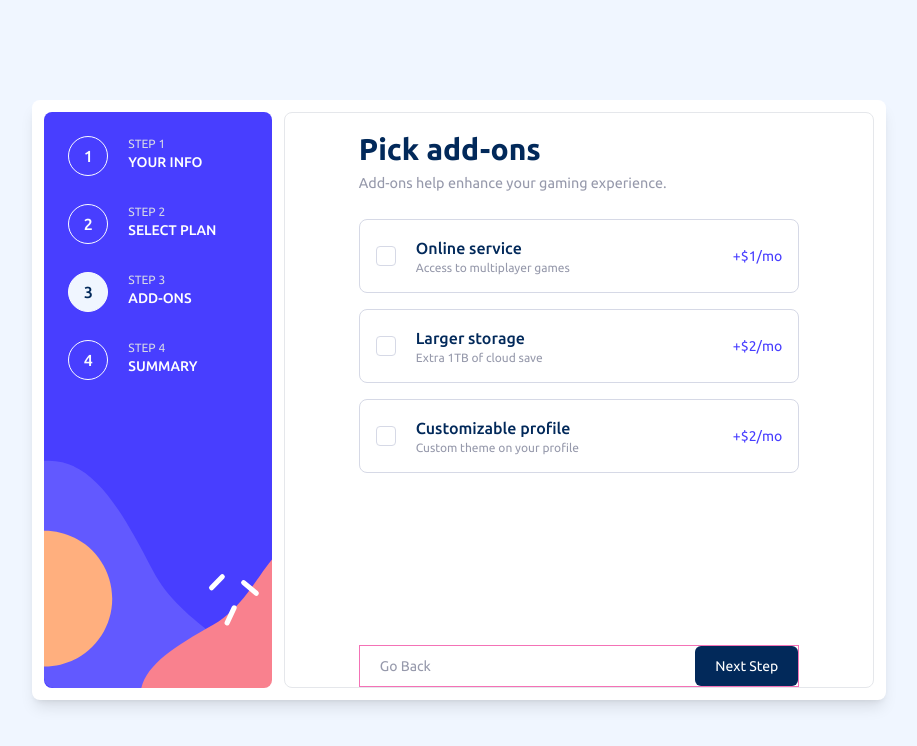
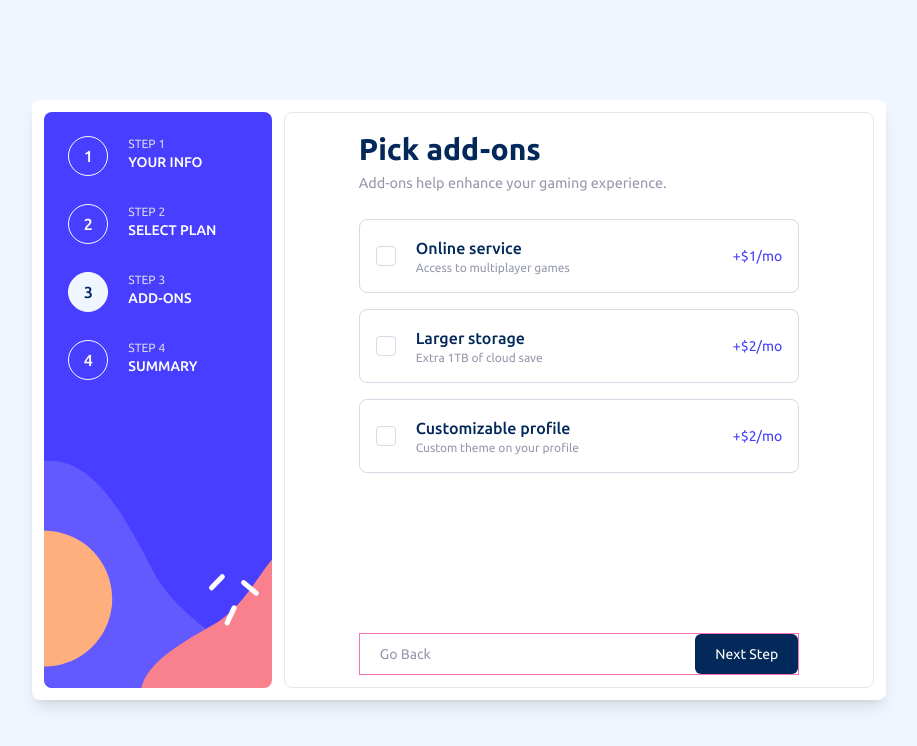
Before and after one commit to HealerC/multistep-form, a Next.js app: page /add-ons in a window 1280 px wide. Shown: the top 746 px of the page, without its empty margins (181-1098 px from the left). Built offline with nearby package versions, Linux system fonts and the light colour scheme.

Commit message:
feat: Add some margin to buttons on large screen

```diff
--- a/components/Layout.tsx
+++ b/components/Layout.tsx
@@ -98,7 +98,7 @@ export default function Layout({ children }: LayoutProps) {
               <>
                 {children}
                 {!isConfirmed && (
-                  <div className="fixed bottom-0 left-0 flex w-full justify-between border border-pink-400 bg-white p-2 sm:static sm:p-0">
+                  <div className="fixed bottom-0 left-0 flex w-full justify-between border border-pink-400 bg-white p-2 sm:static sm:mb-3 sm:p-0">
                     <ButtonSimple
                       classes={isFirstRoute ? "invisible" : ""}
                       type="back"
```
